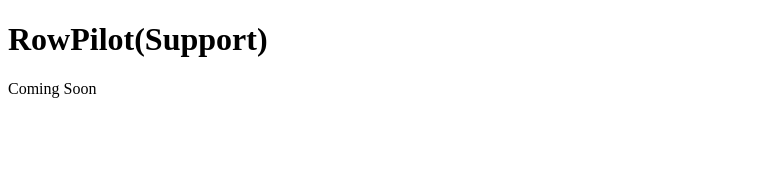
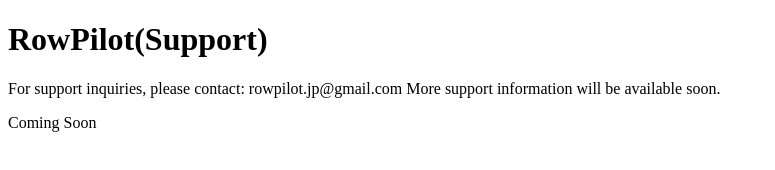
Before and after one commit to Aho0526/RowPilot-Support, a plain HTML site: page support/index.html in a window 1280 px wide. Shown: the whole page, without its empty margins (0-775 px from the left). Drawn offline with Linux system fonts and the light colour scheme.

Commit message:
Update index.html

```diff
--- a/support/index.html
+++ b/support/index.html
@@ -5,6 +5,11 @@
 </head>
 <body>
   <h1>RowPilot(Support)</h1>
+For support inquiries, please contact:
+
+rowpilot.jp@gmail.com
+
+More support information will be available soon.
   <p>Coming Soon</p>
 </body>
 </html>
```
